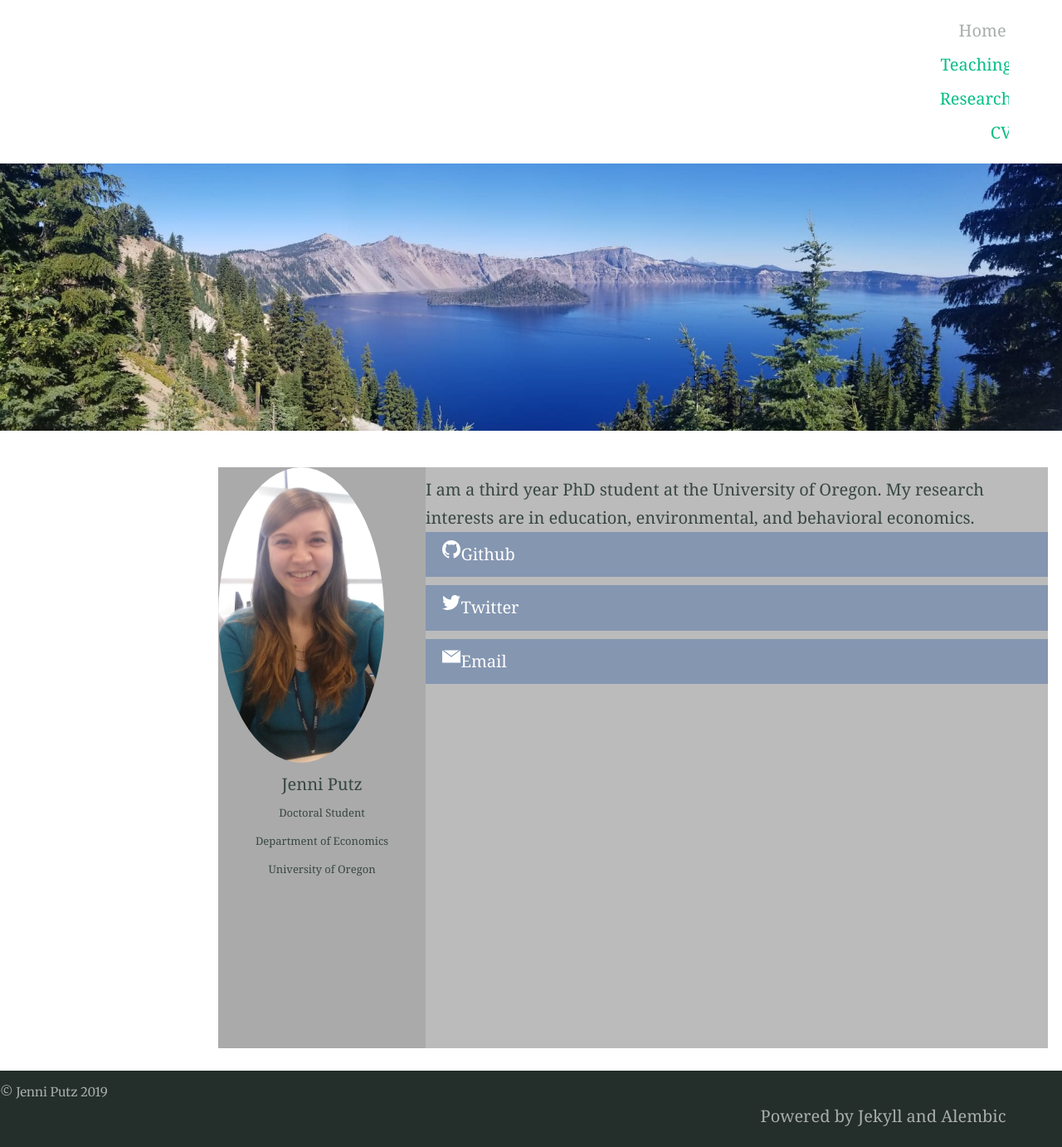
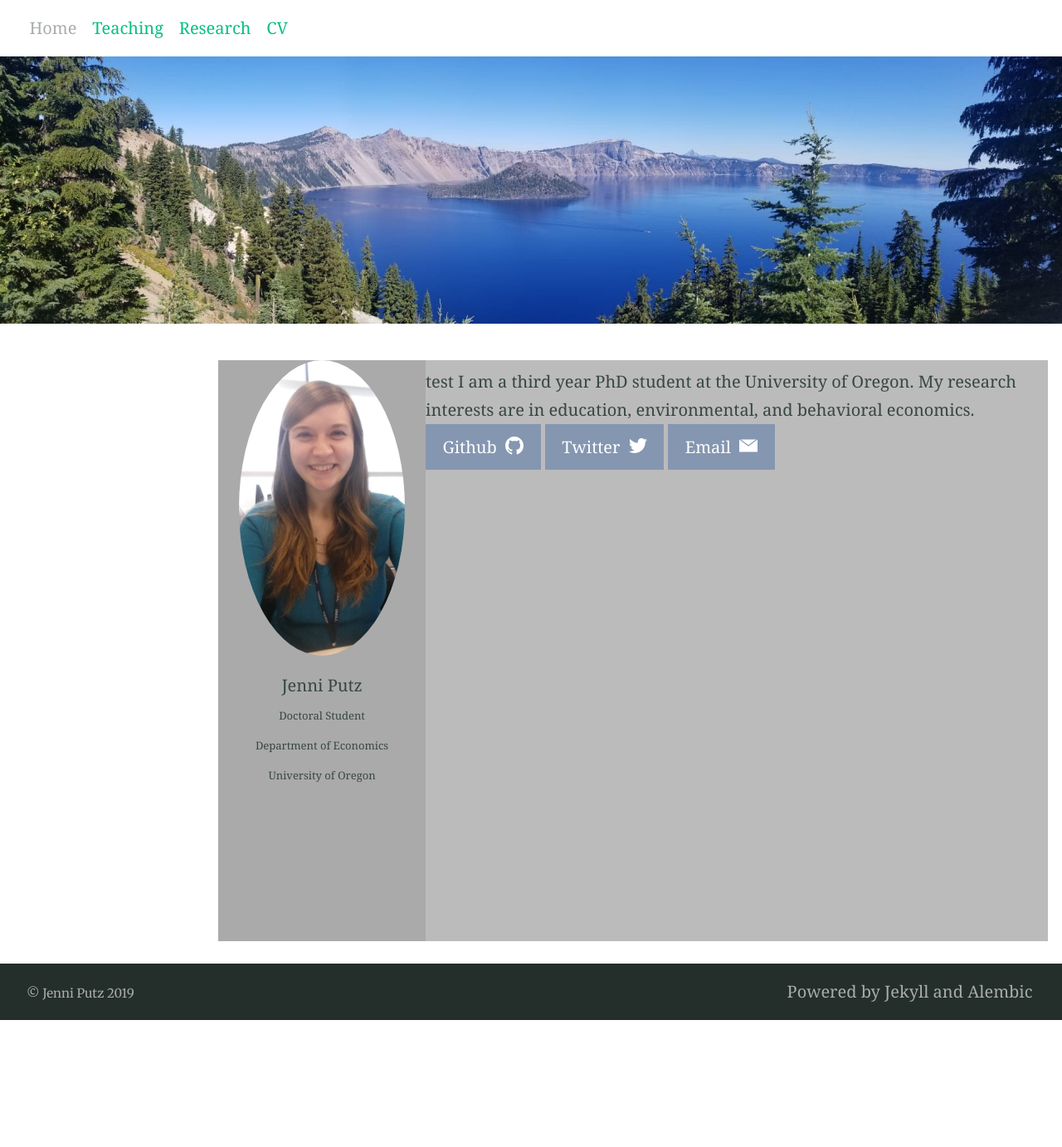
Before and after one commit to jenni-putz/1jenni-putz.github.io, a Jekyll site: the page built from index.md, in a window 1280 px wide. Shown: the whole page at 83% size. Built offline with Jekyll 4.4.1, drawn with Linux system fonts in a browser that asks for light colours; our own code applies the rules of GitHub Pages for plain Markdown files; after the commit the page ends 1229 px from its top, so only the background shows below that.

Commit message:
Update index.md

```diff
--- a/index.md
+++ b/index.md
@@ -17,8 +17,7 @@ img {
 <style>
 * {
   box-sizing: border-box;
-  float: left;
-  width: 100%;
+  left: 10px;
 }
 
 /* Create two unequal columns that floats next to each other */
@@ -56,7 +55,7 @@ img {
      University of Oregon</font></p>
   </div>
   <div class="column right" style="background-color:#bbb;">
-    <p>I am a third year PhD student at the University of Oregon. My research interests are in education, environmental, and behavioral economics. <br />
+    <p>test I am a third year PhD student at the University of Oregon. My research interests are in education, environmental, and behavioral economics. <br />
 
 {% include button.html text="Github" icon="github" link="https://github.com/jenni-putz" color="#8596B1" %} {% include button.html text="Twitter" icon="twitter" link="https://twitter.com/pootzie_xoxo" color="#8596B1" %} {% include button.html text="Email" icon="email" link="mailto:jputz@uoregon.edu" color="#8596B1" %} </p>
   </div>
```
